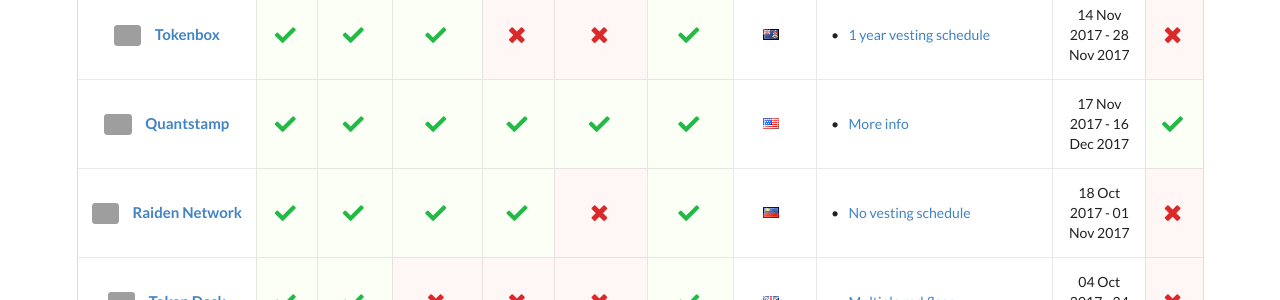
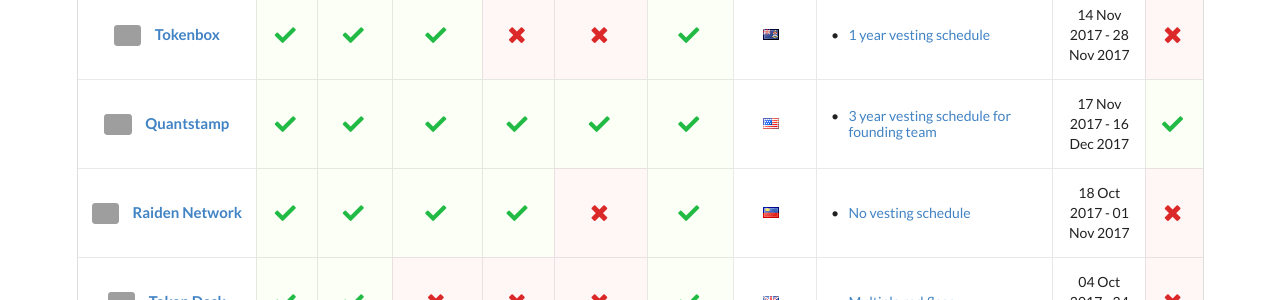
Before and after one commit to ico-check/ico-check, a Jekyll site: the page built from index.md, in a window 1280 px wide. Shown: the part 661-961 px from the top of the page. Built offline with Jekyll 4.4.1, drawn with Linux system fonts in a browser that asks for light colours; nearby versions of some CDN libraries; grey boxes are pictures that could not be loaded.

Commit message:
5-quantstamp-ico-check
changed comment

```diff
--- a/_data/icos.yml
+++ b/_data/icos.yml
@@ -47,7 +47,7 @@
   have-company: true
   location: United States
   comments:
-    - content: More info
+    - content: 3 year vesting schedule for founding team
       url: https://github.com/ico-check/ico-check/issues/5
   ico-start-date: 2017-11-17T00:00:00Z
   ico-end-date: 2017-12-16T00:00:00Z
```
